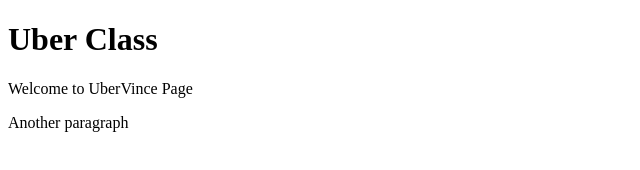
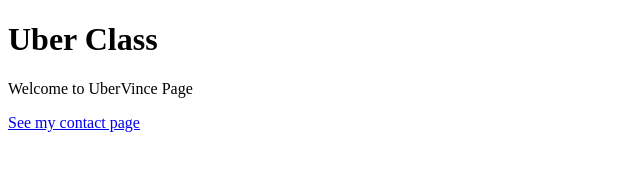
Before and after one commit to ubervince/ubervince.github.io, a plain HTML site: page index.html in a window 1280 px wide. Shown: the whole page, without its empty margins (0-640 px from the left). Drawn offline with Linux system fonts and the light colour scheme.

Commit message:
Add contact page link

```diff
--- a/index.html
+++ b/index.html
@@ -3,6 +3,6 @@
   <body>
     <h1>Uber Class</h1>
     <p>Welcome to UberVince Page</p>
-    <p>Another paragraph</p>
+    <a href="http://ubervince.github.io/contact">See my contact page</a>
   </body>
 </html>
```
